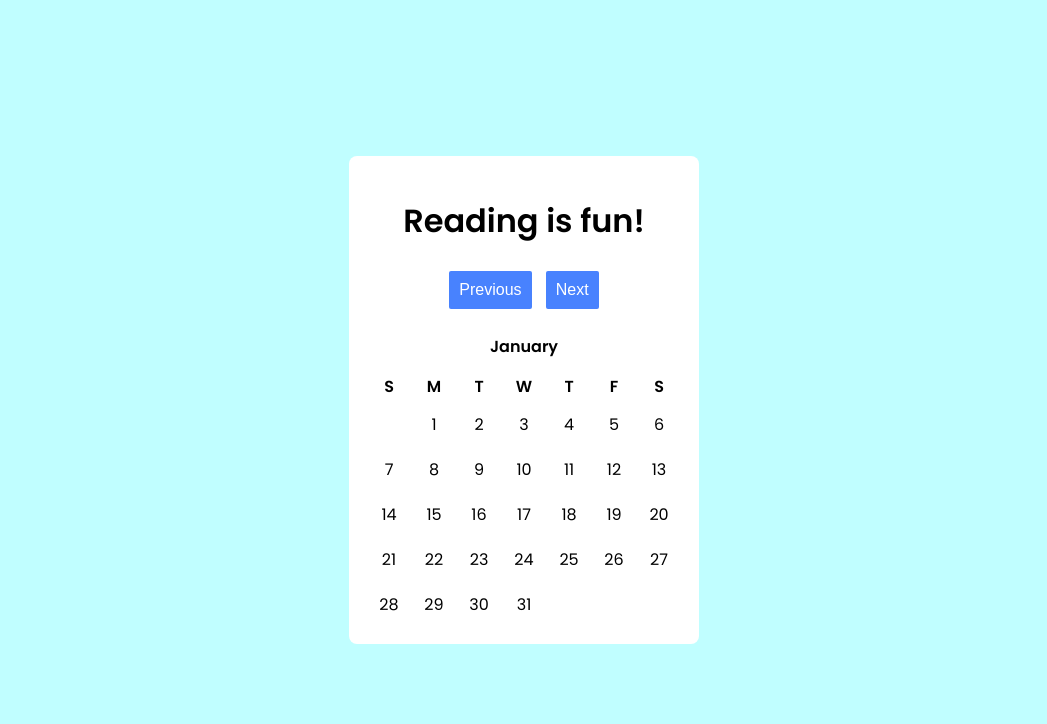
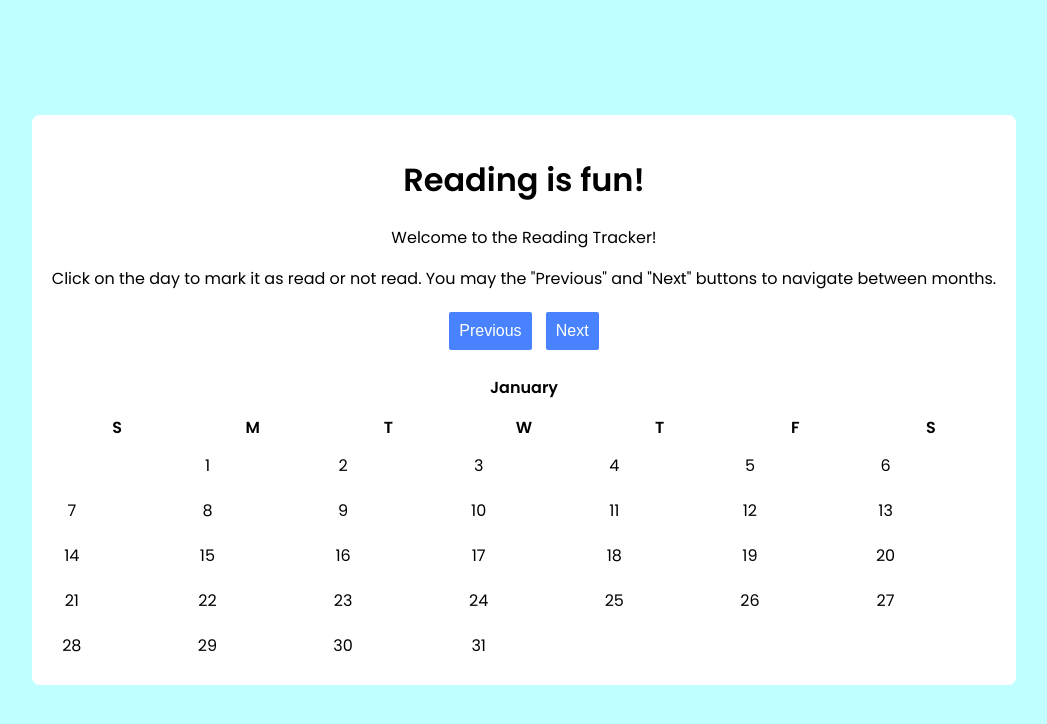
Before and after one commit to abhisheksoni27/reading-is-fun, a plain HTML site: page index.html in a window 1280 px wide. Shown: the whole page, without its empty margins (116-1163 px from the left). Drawn offline with Linux system fonts and the light colour scheme.

Commit message:
add instructions

```diff
--- a/index.html
+++ b/index.html
@@ -31,6 +31,11 @@
 <body>
     <div class="container">
         <h1>Reading is fun!</h1>
+        <div id="instructions">
+            <p>Welcome to the Reading Tracker!</p>
+            <p>Click on the day to mark it as read or not read. You may the "Previous" and "Next" buttons to navigate
+                between months.</p>
+        </div>
         <button onclick="prevMonth()">Previous</button>
         <button onclick="nextMonth()">Next</button>
         <div id="calendar-container"></div>
```
